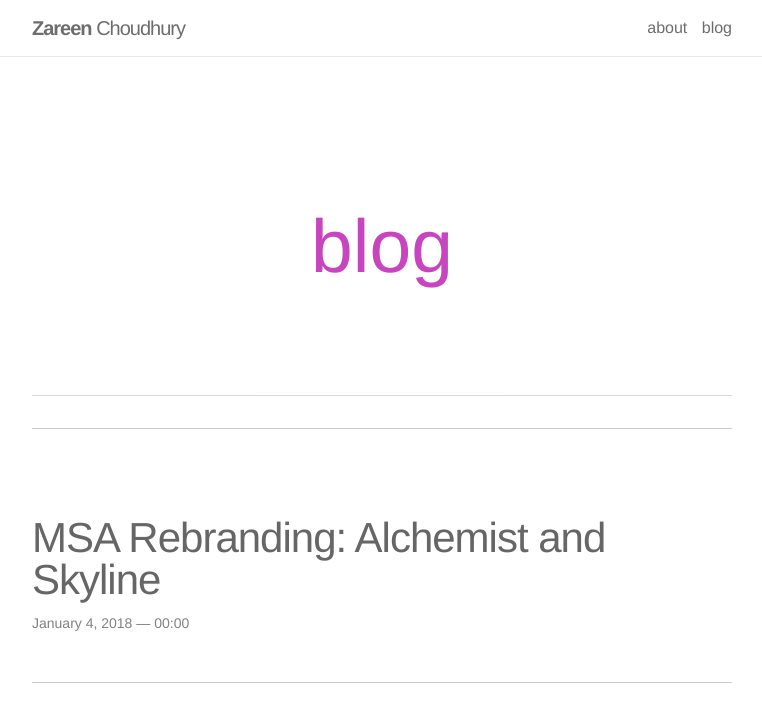
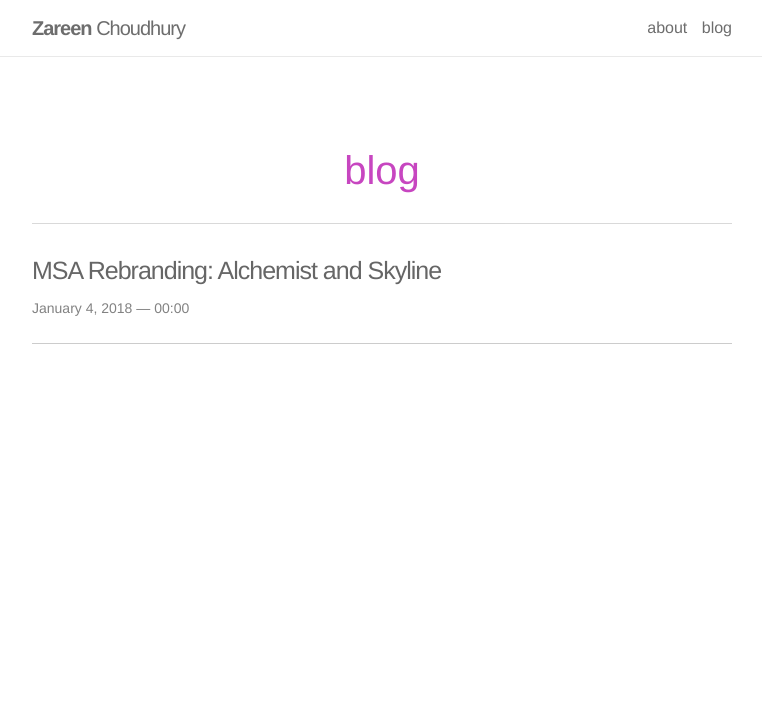
Before and after one commit to zareenc/zareenc.github.io, a Jekyll site: the page built from blog/index.html, in a window 1280 px wide. Shown: the top 722 px of the page, without its empty margins (258-1020 px from the left). Built offline with Jekyll 4.4.1, drawn with Linux system fonts in a browser that asks for light colours; nearby versions of some CDN libraries; the list of posts is cut into pages by our own code.

Commit message:
Reduce white space on blog landing page

```diff
--- a/_sass/_header.scss
+++ b/_sass/_header.scss
@@ -47,13 +47,13 @@
     opacity: 0.75;
     width: 100%;
     text-align: center;
-    padding-top: 25px;
-    padding-bottom: $space-4;
-    line-height: 3em;
+    padding-top: 5px;
+    padding-bottom: $space-1;
+    line-height: 120%;
     z-index: 25;
     h1{
         color: $theme-color;
-        font-size:75px;
+        font-size:40px;
     }
     h2{
         font-size:25px;
--- a/_sass/_posts.scss
+++ b/_sass/_posts.scss
@@ -8,12 +8,12 @@
 
     > li {
         border-bottom: 1px solid $light-gray;
-        padding-bottom: $space-3;
-        padding-top: $space-3;
+        padding-bottom: $space-1;
+        padding-top: $space-1;
     }
 }
 .post-title {
-    font-size: 42px;
+    font-size: 25px;
     letter-spacing: -1px;
     line-height: 1;
     margin-bottom: 10px;
--- a/blog/index.html
+++ b/blog/index.html
@@ -5,7 +5,7 @@ layout: default
 <div class="header-bar">
   <h1>blog</h1>
 </div>
-<hr>
+
 <ul class="post-list">
   {% for post in paginator.posts %}
     <li>
```
